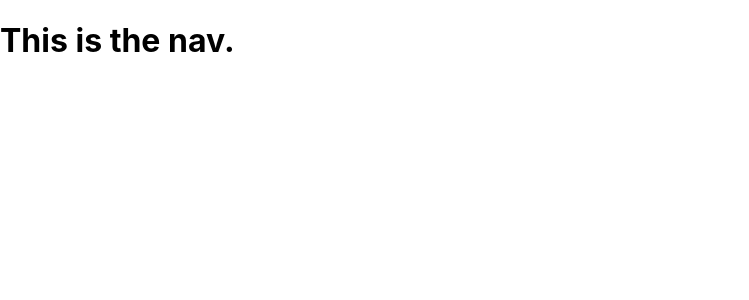
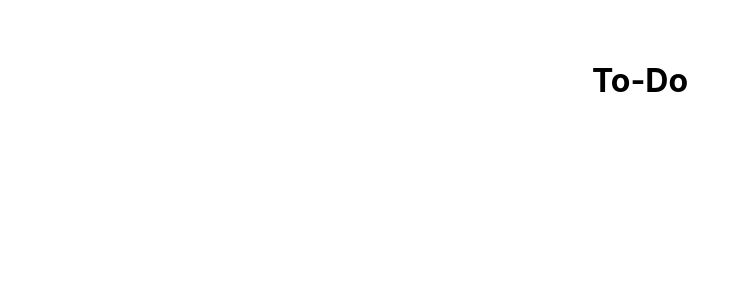
Before and after one commit to theurbandev/test-next-react-app, a Next.js app: page /nav in a window 1280 px wide. Shown: the top 300 px of the page, without its empty margins (0-749 px from the left). Built offline with nearby package versions, Linux system fonts and the light colour scheme.

Commit message:
added some stuff to the nav

```diff
--- a/pages/nav.tsx
+++ b/pages/nav.tsx
@@ -1,9 +1,10 @@
 import type { NextPage } from 'next'
+import styles from '../styles/nav.module.css'
 
-const Nav : NextPage = () =>{
+const Nav : NextPage = () => {
     return (
         <div>
-            <h1>This is the nav.</h1>
+            <h1 className = {styles.navTxt}>To-Do</h1>
         </div>
     )
 }
--- a/styles/globals.css
+++ b/styles/globals.css
@@ -1,6 +1,6 @@
 html,
 body {
-  padding: 0;
+  padding: 20px;
   margin: 0;
   font-family: -apple-system, BlinkMacSystemFont, Segoe UI, Roboto, Oxygen,
     Ubuntu, Cantarell, Fira Sans, Droid Sans, Helvetica Neue, sans-serif;
--- /dev/null
+++ b/styles/nav.module.css
@@ -0,0 +1,3 @@
+.navTxt{
+    text-align: center;
+}
```
